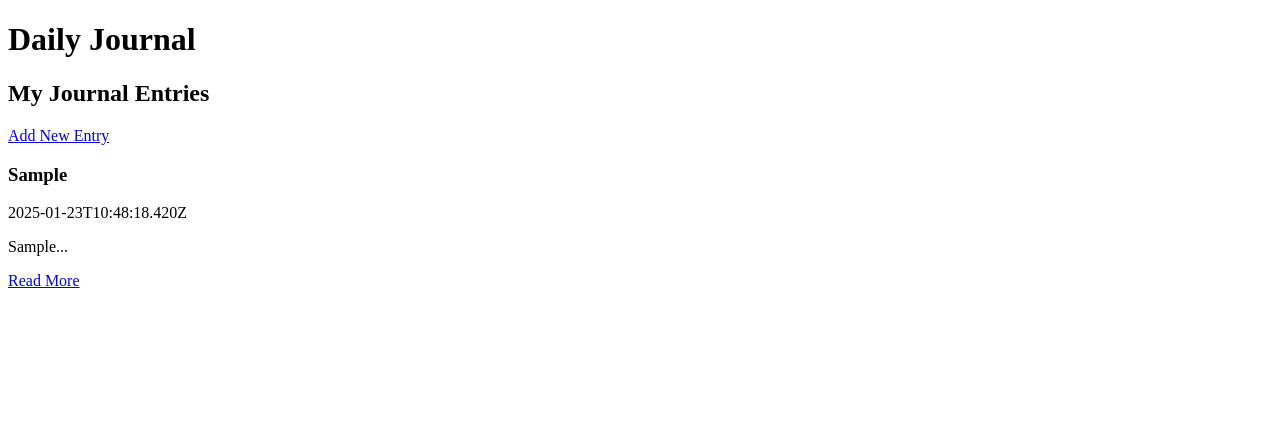
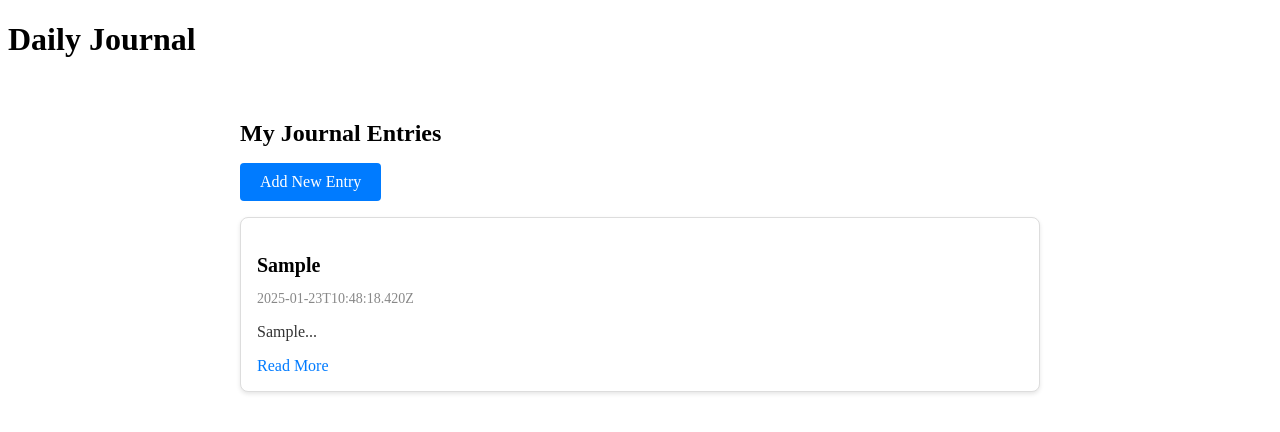
Before and after one commit to BarsatZulkarnine/fdvop, a Vue app: page /entry/new in a window 1280 px wide. Both pictures are taken after typing "Sample", "Sample", "Sample" into the empty fields and a click on the button "Save". Shown: the top 432 px of the page. Built offline with nearby package versions, Linux system fonts and the light colour scheme.

Commit message:
CSS ADDED

```diff
--- a/src/components/JournalEntry.vue
+++ b/src/components/JournalEntry.vue
@@ -1,11 +1,11 @@
 <template>
-    <div class="border p-4 rounded bg-white shadow">
-      <h3 class="text-lg font-bold">{{ entry.title }}</h3>
-      <p class="text-gray-600 text-sm">{{ entry.date }}</p>
-      <p class="mt-2 text-gray-800">{{ entry.content.slice(0, 100) }}...</p>
+    <div class="entry-container">
+      <h3 class="entry-title">{{ entry.title }}</h3>
+      <p class="entry-date">{{ entry.date }}</p>
+      <p class="entry-content">{{ entry.content.slice(0, 100) }}...</p>
       <router-link
         :to="`/entry/${entry.id}`"
-        class="text-blue-600 hover:underline mt-2 inline-block"
+        class="read-more-link"
       >
         Read More
       </router-link>
@@ -19,3 +19,40 @@
     },
   };
   </script>
+
+  <style scoped>
+  .entry-container {
+    border: 1px solid #ddd;
+    padding: 16px;
+    border-radius: 8px;
+    background-color: white;
+    box-shadow: 0 2px 4px rgba(0, 0, 0, 0.1);
+    margin-bottom: 16px;
+  }
+
+  .entry-title {
+    font-size: 1.25rem;
+    font-weight: bold;
+    margin-bottom: 0.5rem;
+  }
+
+  .entry-date {
+    color: #888;
+    font-size: 0.875rem;
+    margin-bottom: 1rem;
+  }
+
+  .entry-content {
+    color: #333;
+    margin-bottom: 1rem;
+  }
+
+  .read-more-link {
+    color: #007bff;
+    text-decoration: none;
+  }
+
+  .read-more-link:hover {
+    text-decoration: underline;
+  }
+  </style>
--- a/src/pages/AddEditEntryPage.vue
+++ b/src/pages/AddEditEntryPage.vue
@@ -69,3 +69,35 @@
     },
   };
   </script>
+  <style scoped>
+  .container {
+    max-width: 600px;
+    margin: 0 auto;
+    padding: 20px;
+    background-color: #f9f9f9;
+    border-radius: 8px;
+    box-shadow: 0 2px 4px rgba(0, 0, 0, 0.1);
+  }
+
+  input,
+  textarea {
+    width: 100%;
+    padding: 10px;
+    margin-bottom: 10px;
+    border: 1px solid #ccc;
+    border-radius: 4px;
+  }
+
+  button {
+    padding: 10px 20px;
+    background-color: #007bff;
+    color: white;
+    border: none;
+    border-radius: 4px;
+    cursor: pointer;
+  }
+
+  button:hover {
+    background-color: #0056b3;
+  }
+  </style>
--- a/src/pages/EntryPage.vue
+++ b/src/pages/EntryPage.vue
@@ -1,16 +1,16 @@
 <template>
-    <div>
-      <h2 class="text-xl font-bold mb-2">{{ entry.title }}</h2>
-      <p class="text-gray-600 mb-4">{{ entry.date }}</p>
-      <p class="mb-4">{{ entry.content }}</p>
-      <div class="flex gap-2">
+  <div class="entry-container">
+    <h2 class="entry-title">{{ entry.title }}</h2>
+    <p class="entry-date">{{ entry.date }}</p>
+    <p class="entry-content">{{ entry.content }}</p>
+    <div class="entry-actions">
       <router-link
         :to="`/entry/${entry.id}`"
-          class="bg-blue-600 text-white px-4 py-2 rounded"
+        class="edit-button"
       >
         Edit
       </router-link>
-        <button @click="deleteEntry" class="bg-red-600 text-white px-4 py-2 rounded">
+      <button @click="deleteEntry" class="delete-button">
         Delete
       </button>
     </div>
@@ -38,3 +38,59 @@
   },
 };
 </script>
+
+<style scoped>
+.entry-container {
+  max-width: 600px;
+  margin: 0 auto;
+  padding: 20px;
+  background-color: #f9f9f9;
+  border-radius: 8px;
+  box-shadow: 0 2px 4px rgba(0, 0, 0, 0.1);
+}
+
+.entry-title {
+  font-size: 1.5rem;
+  font-weight: bold;
+  margin-bottom: 0.5rem;
+}
+
+.entry-date {
+  color: #888;
+  margin-bottom: 1rem;
+}
+
+.entry-content {
+  margin-bottom: 1rem;
+}
+
+.entry-actions {
+  display: flex;
+  gap: 0.5rem;
+}
+
+.edit-button,
+.delete-button {
+  padding: 0.5rem 1rem;
+  border: none;
+  border-radius: 4px;
+  cursor: pointer;
+  color: white;
+}
+
+.edit-button {
+  background-color: #007bff;
+}
+
+.edit-button:hover {
+  background-color: #0056b3;
+}
+
+.delete-button {
+  background-color: #dc3545;
+}
+
+.delete-button:hover {
+  background-color: #c82333;
+}
+</style>
--- a/src/pages/HomePage.vue
+++ b/src/pages/HomePage.vue
@@ -1,23 +1,21 @@
 <template>
-    <div>
-      <div class="flex justify-between items-center mb-4">
-        <h2 class="text-xl font-semibold">My Journal Entries</h2>
+  <div class="home-container">
+    <h2 class="title">My Journal Entries</h2>
     <router-link
       to="/entry/new"
-          class="bg-blue-600 text-white px-4 py-2 rounded hover:bg-blue-700"
+      class="add-entry-button"
     >
       Add New Entry
     </router-link>
-      </div>
 
-      <div v-if="entries.length > 0" class="grid gap-4">
+    <div v-if="entries.length > 0" class="entries-grid">
       <JournalEntry
         v-for="entry in entries"
         :key="entry.id"
         :entry="entry"
       />
     </div>
-      <p v-else class="text-gray-500">No journal entries yet.</p>
+    <p v-else class="no-entries-message">No journal entries yet.</p>
   </div>
 </template>
 
@@ -35,3 +33,40 @@
   },
 };
 </script>
+
+<style scoped>
+.home-container {
+  max-width: 800px;
+  margin: 0 auto;
+  padding: 20px;
+}
+
+.title {
+  font-size: 1.5rem;
+  font-weight: bold;
+  margin-bottom: 1rem;
+}
+
+.add-entry-button {
+  display: inline-block;
+  background-color: #007bff;
+  color: white;
+  padding: 10px 20px;
+  border-radius: 4px;
+  text-decoration: none;
+  margin-bottom: 1rem;
+}
+
+.add-entry-button:hover {
+  background-color: #0056b3;
+}
+
+.entries-grid {
+  display: grid;
+  gap: 1rem;
+}
+
+.no-entries-message {
+  color: #888;
+}
+</style>
```
Lines whose indentation alone changed are shown as unchanged.
